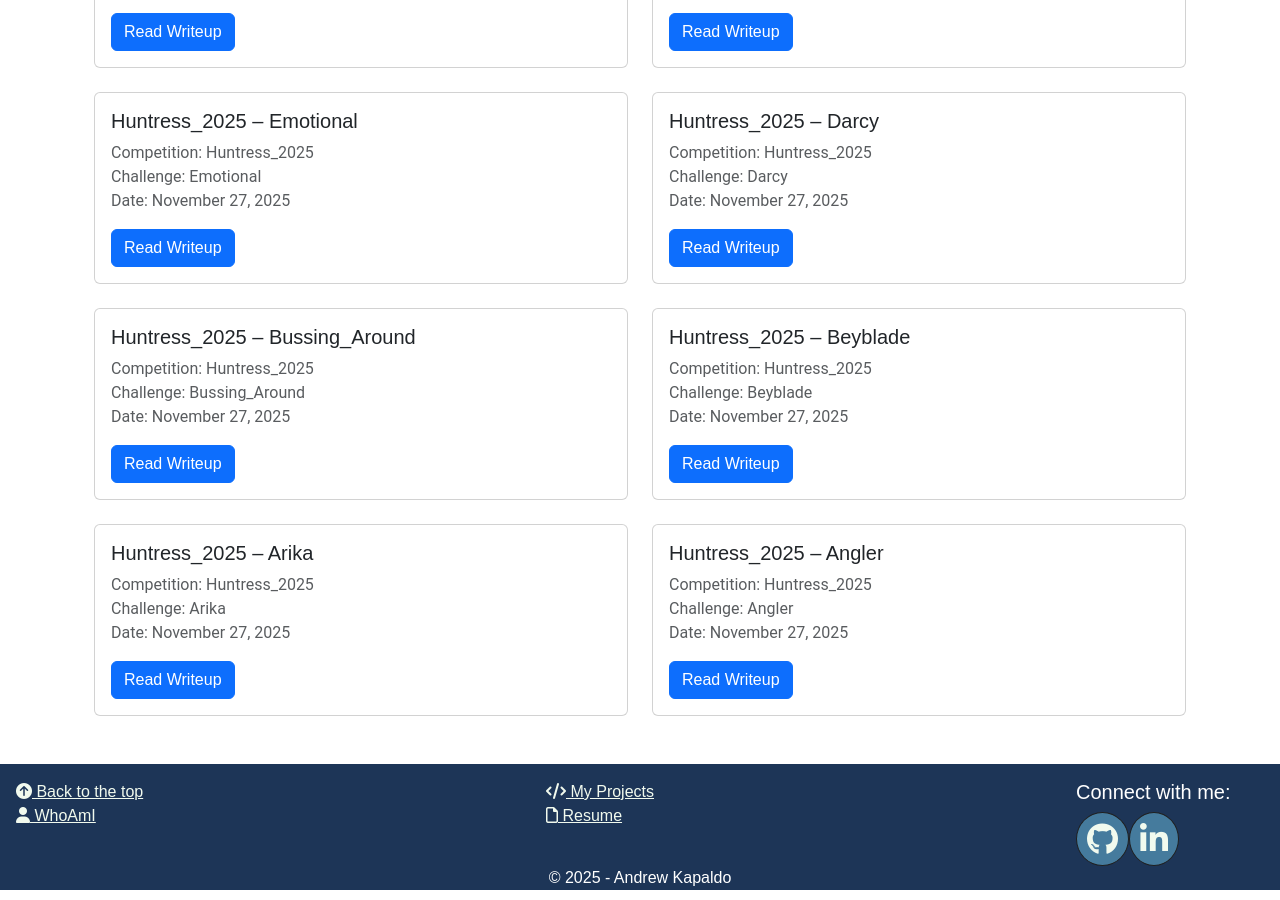
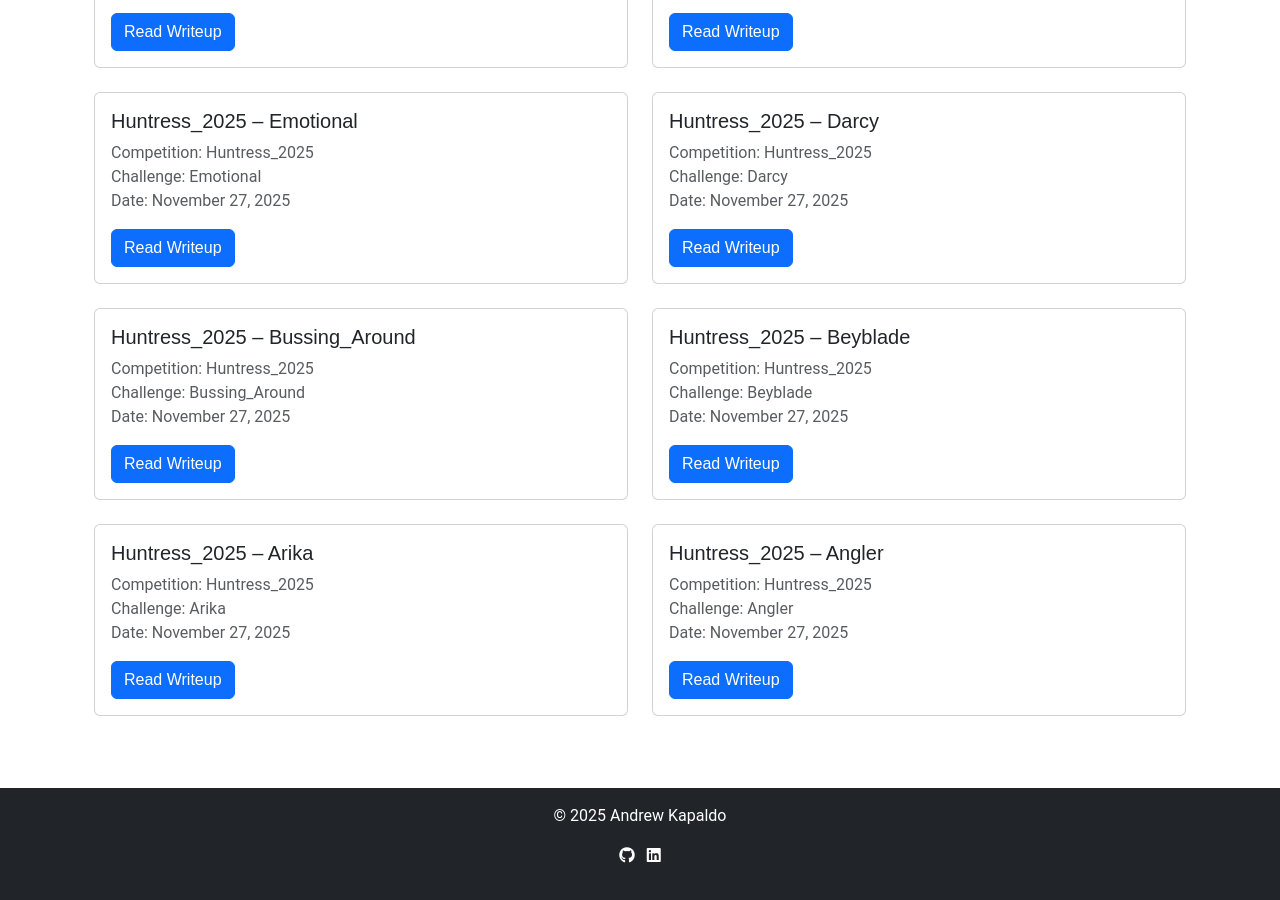
Before and after one commit to AKapaldo/akapaldo.github.io, a Jekyll site: the page built from blog/index.html, in a window 1280 px wide and 900 px high, scrolled down 2481 px. Built offline with Jekyll 4.4.1, drawn with Linux system fonts in a browser that asks for light colours; nearby versions of some CDN libraries.

Commit message:
Update footer.html

```diff
--- a/_includes/footer.html
+++ b/_includes/footer.html
@@ -1,24 +1,9 @@
-<footer class="footer text-white pt-3 px-3 mt-2">
-  <div class="row" id="footerlinks">
-    <div class="col-sm-4 col-lg-5">
-      <a href="#"><i class="fas fa-arrow-circle-up"></i> Back to the top</a><br/>
-      <a href="index.html#whoAmITop"><i class="fas fa-user"></i> WhoAmI</a>
-    </div>
-    <div class="col-sm-4 col-lg-5">
-      <a href="projects.html"><i class="fas fa-code"></i> My Projects</a><br/>
-      <a href="resume.html"><i class="far fa-file"></i> Resume</a>
-    </div>
-    <div class="col-sm-4 col-lg-2 align-items-center">
-      <h5>Connect with me:</h5>
-      <div class="row" id="social">
-        <div class="col-2 col-sm-6 col-md-3"><a href="https://www.github.com/AKapaldo" aria-label="GitHub"><i class="fab fa-github fa-2x" id="git"></i></a></div>
-        <div class="col-2 col-sm-6 col-md-3"><a href="https://www.linkedin.com/in/andrew-kapaldo/" aria-label="LinkedIn"><i class="fab fa-linkedin-in fa-2x" id="linked"></i></a></div>
-        <div class="col-2 col-sm-6 col-md-3"></div>
-        <div class="col-2 col-sm-6 col-md-3"></div>
-      </div>
-    </div>
-  </div>
-  <div class="row">
-    <div class="col text-center">&copy; 2025 - Andrew Kapaldo</div>
+<footer class="bg-dark text-white py-3 mt-5">
+  <div class="container text-center">
+    <p>&copy; {{ "now" | date: "%Y" }} Andrew Kapaldo</p>
+    <p>
+      <a href="https://github.com/AKapaldo" class="text-white me-2"><i class="fab fa-github"></i></a>
+      <a href="https://www.linkedin.com/in/andrew-kapaldo/" class="text-white"><i class="fab fa-linkedin"></i></a>
+    </p>
   </div>
 </footer>
```
